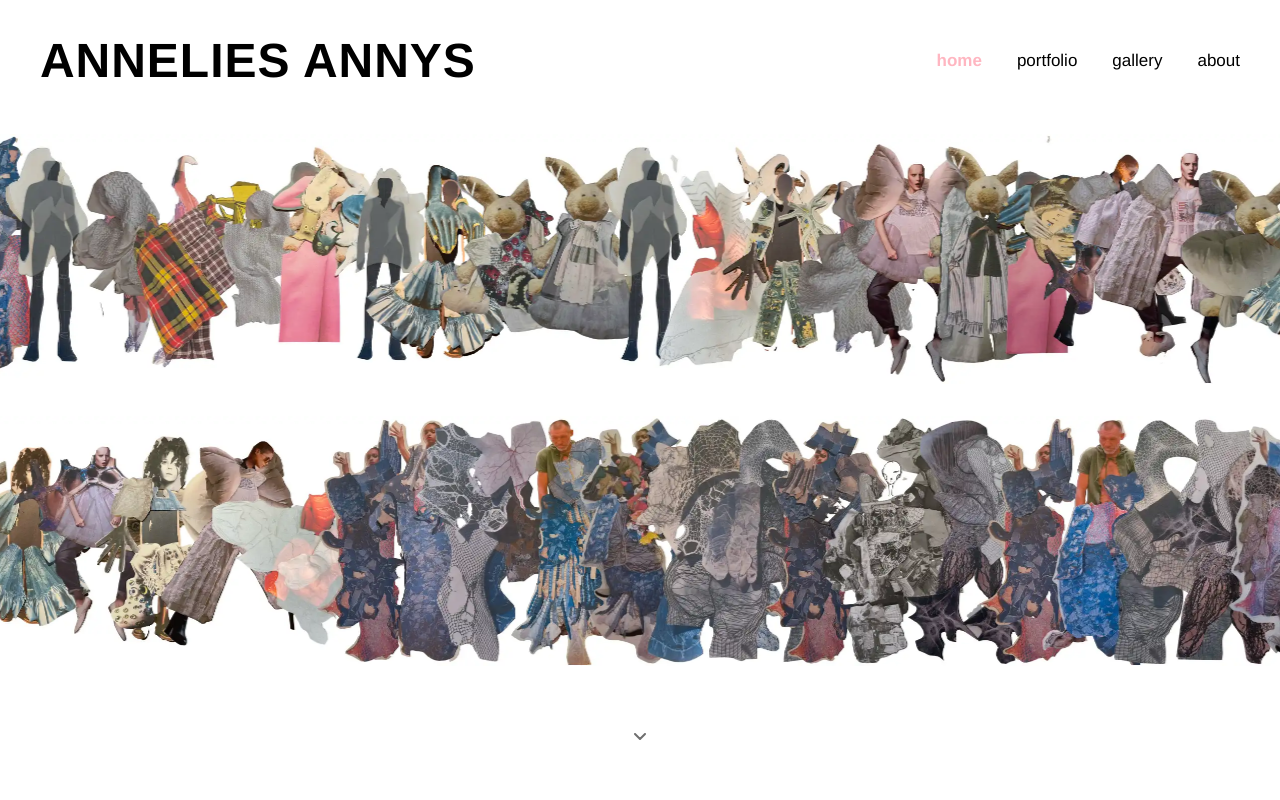
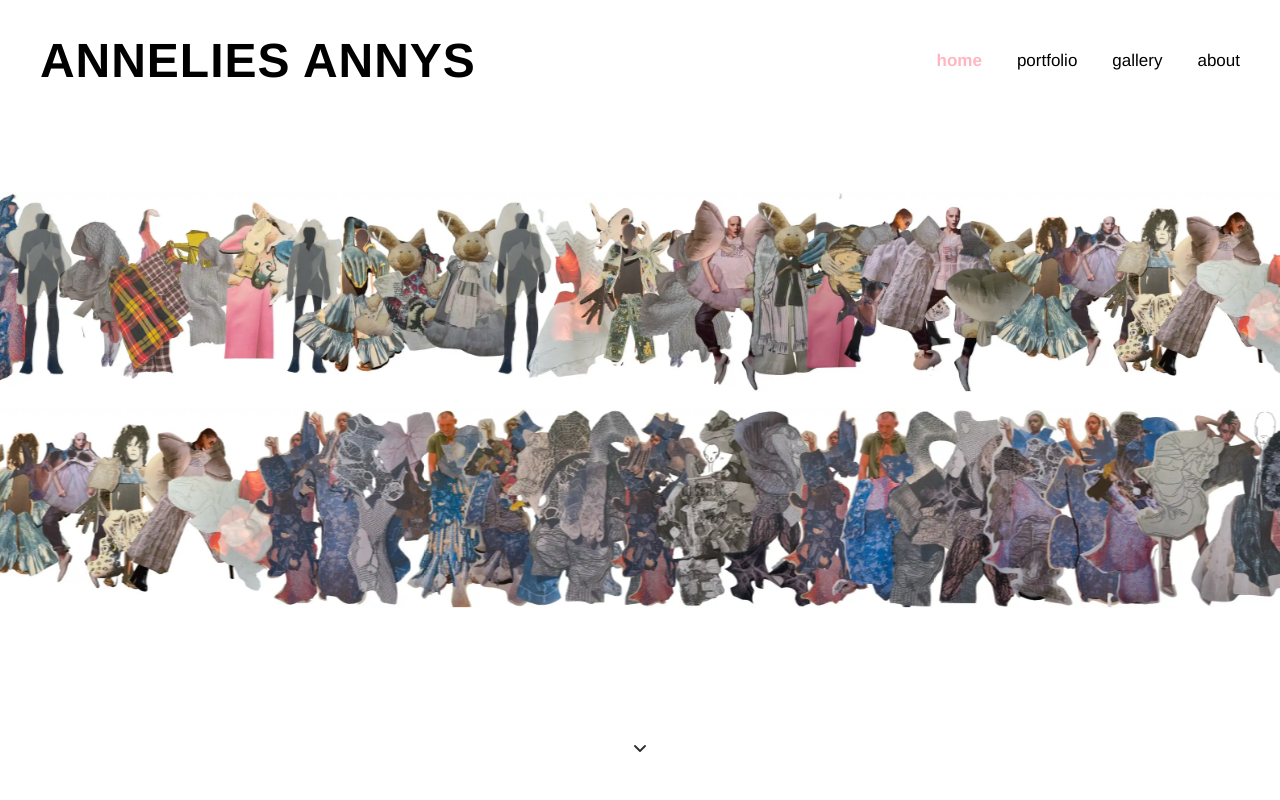
Before and after one commit to brentvervaet/anneliesannys-portfolio, a Vue app: page / in a window 1280 px wide. Shown: the top 800 px of the page. Built offline with nearby package versions, Linux system fonts and the light colour scheme.

Commit message:
refactor: clean up unused styles and improve hero section transitions

```diff
--- a/src/App.vue
+++ b/src/App.vue
@@ -53,8 +53,6 @@ watch(
 
 main {
   flex: 1;
-  text-align: left;
-  padding: 140px 0 0 0;
   background: #fff;
 }
 </style>
--- a/src/components/AppHeader.vue
+++ b/src/components/AppHeader.vue
@@ -3,7 +3,7 @@
     <div class="header-content">
       <!-- Left side: Title -->
       <div class="left-section">
-        <h1 class="page-title">
+        <h1 class="header-title">
           <RouterLink to="/">ANNELIES ANNYS</RouterLink>
         </h1>
       </div>
@@ -196,7 +196,16 @@ header {
   background: transparent;
 }
 
-header.over-video .page-title {
+.header-title {
+  margin: 0;
+  font-size: 3rem;
+  font-weight: bold;
+  color: black;
+  letter-spacing: 0.02em;
+  white-space: nowrap;
+}
+
+header.over-video .header-title {
   color: white;
 }
 
@@ -358,7 +367,7 @@ header.over-video .hamburger-line {
     gap: 20px;
   }
 
-  .page-title {
+  .header-title {
     font-size: 2rem;
   }
 
@@ -380,7 +389,7 @@ header.over-video .hamburger-line {
     padding: 15px 20px;
   }
 
-  .page-title {
+  .header-title {
     font-size: 1.5rem;
   }
 }
--- a/src/views/HomeView.vue
+++ b/src/views/HomeView.vue
@@ -3,11 +3,15 @@
     <!-- Hero Section with Carousel -->
     <section
       ref="heroSection"
-      class="hero-carousel flex flex-col items-center justify-center min-h-screen overflow-hidden"
-      :style="{ opacity: heroOpacity }"
+      class="hero-carousel overflow-hidden"
+      :style="{
+        opacity: heroOpacity,
+        transform: `translateY(${(1 - heroOpacity) * -50}px)`,
+        transition: 'opacity 0.3s ease-out, transform 0.3s ease-out',
+      }"
     >
       <!-- First carousel row - left to right -->
-      <div class="carousel-row mb-8">
+      <div class="carousel-row">
         <div class="carousel-track animate-scroll-left">
           <img
             v-for="n in 8"
@@ -50,7 +54,7 @@
 
     <!-- Portfolio Section -->
     <section id="portfolio" ref="portfolioSection" class="portfolio-section">
-      <div class="portfolio-container">
+      <!-- <div class="portfolio-container"> -->
       <div class="portfolio-grid">
         <div
           v-for="(project, index) in projects"
@@ -68,7 +72,7 @@
           </RouterLink>
         </div>
       </div>
-      </div>
+      <!-- </div> -->
     </section>
   </div>
 </template>
@@ -97,10 +101,10 @@ const handleScroll = () => {
   const scrollY = window.scrollY
   const viewportHeight = window.innerHeight
 
-  // Start fading when we're 60% through the viewport height
-  const fadeStart = viewportHeight * 0.6
-  // Complete fade when we reach 90% of viewport height
-  const fadeEnd = viewportHeight * 0.9
+  // Start fading when we're 70% through the hero section
+  const fadeStart = viewportHeight * 0.7
+  // Complete fade when we reach the end of hero section
+  const fadeEnd = viewportHeight
 
   if (scrollY <= fadeStart) {
     heroOpacity.value = 1
@@ -134,7 +138,7 @@ const handleScrollSnap = () => {
 
   const scrollY = window.scrollY
   const viewportHeight = window.innerHeight
-  const snapThreshold = viewportHeight * 0.3 // 30% of viewport height
+  const snapThreshold = viewportHeight * 0.4 // 40% of viewport height
 
   // Clear existing timer
   if (scrollTimer) {
@@ -143,7 +147,7 @@ const handleScrollSnap = () => {
 
   // Set a timer to trigger snap after scrolling stops
   scrollTimer = setTimeout(() => {
-    if (scrollY > snapThreshold && scrollY < viewportHeight) {
+    if (scrollY > snapThreshold && scrollY < viewportHeight * 0.8) {
       isScrolling = true
       scrollToPortfolio()
       setTimeout(() => {
@@ -173,36 +177,93 @@ onUnmounted(() => {
 </script>
 
 <style scoped>
-/* Portfolio Section Styles */
-.portfolio-section {
-  min-height: 100vh;
-  background: white;
-  padding: 100px 0;
-  margin-top: 100vh;
+/* ===== HOME PAGE STYLES ===== */
+.home {
+  position: relative;
 }
 
-.portfolio-container {
-  max-width: 1400px;
-  margin: 0 auto;
-  padding: 0 60px;
+/* ===== HERO SECTION STYLES ===== */
+.hero-carousel {
+  height: 100svh;
+  background: white;
+  z-index: 1;
+  display: flex;
+  flex-direction: column;
+  align-items: center;
+  justify-content: center;
+  margin-bottom: 10rem;
+}
+
+/* ===== CAROUSEL STYLES ===== */
+.carousel-row {
+  width: 100vw;
+}
+
+.carousel-row:first-child {
+  margin-bottom: 1rem;
+}
+
+.carousel-track {
+  display: flex;
+  width: fit-content;
+}
+
+.carousel-image {
+  height: 200px;
+  object-fit: cover;
+  flex-shrink: 0;
+  min-width: 300px;
+}
+
+.animate-scroll-left {
+  animation: scroll-left 90s linear infinite;
+}
+
+.animate-scroll-right {
+  animation: scroll-right 75s linear infinite;
+}
+
+/* ===== SCROLL INDICATOR STYLES ===== */
+.scroll-indicator {
+  position: absolute;
+  bottom: 40px;
+  cursor: pointer;
+}
+
+.scroll-arrow {
+  display: flex;
+  align-items: center;
+  justify-content: center;
+  transition: all 0.3s ease-in-out;
+}
+
+.scroll-arrow:hover {
+  color: rgba(255, 182, 193, 1);
+  transform: translateY(-5px);
+}
+
+/* ===== PORTFOLIO SECTION STYLES ===== */
+.portfolio-section {
+  min-height: 100lvh;
+  padding: 60px 0;
+  position: relative;
+  z-index: 2;
+  border-top: 1px solid black;
 }
 
 .portfolio-grid {
   display: grid;
   grid-template-columns: repeat(3, 1fr);
-  gap: 200px 120px;
-  align-items: start;
-  padding: 120px 0;
 }
 
-/* TODO: only load in when in viewport */
+/* ===== PROJECT CARD STYLES ===== */
 .project-card {
   opacity: 0;
   animation: fadeIn 0.8s ease-out forwards;
   transition: transform 0.4s ease;
 }
-/* TODO */
-/* Creative scattered positioning */
+
+/* TODO: Creative scattered positioning */
 .project-card:nth-child(1) {
   transform: translateX(0px) translateY(0px);
 }
@@ -215,31 +276,17 @@ onUnmounted(() => {
   transform: translateX(0px) translateY(0px);
 }
 
-/* TODO */
-/*
 .project-card:nth-child(4) {
-  transform: translateX(-90px) translateY(60px);
+  transform: translateX(0px) translateY(0px);
 }
 
 .project-card:nth-child(5) {
-  transform: translateX(100px) translateY(-80px);
+  transform: translateX(0px) translateY(0px);
 }
 
 .project-card:nth-child(6) {
-  transform: translateX(-50px) translateY(100px);
+  transform: translateX(0px) translateY(0px);
 }
-
-.project-card:nth-child(7) {
-  transform: translateX(70px) translateY(-120px);
-}
-
-.project-card:nth-child(8) {
-  transform: translateX(-80px) translateY(40px);
-}
-
-.project-card:nth-child(9) {
-  transform: translateX(90px) translateY(-60px);
-} */
 
 .project-link {
   display: block;
@@ -251,10 +298,7 @@ onUnmounted(() => {
   position: relative;
   aspect-ratio: 3 / 4;
   overflow: hidden;
-  background: #f5f5f5;
-  margin-bottom: 24px;
-  border-radius: 2px;
-  max-width: 280px;
+  max-width: 300px;
   margin: 0 auto;
 }
 
@@ -265,10 +309,6 @@ onUnmounted(() => {
   transition:
     transform 0.6s ease,
     filter 0.3s ease;
-}
-
-.project-card:hover .project-image {
-  transform: scale(1.05);
 }
 
 .project-overlay {
@@ -285,10 +325,6 @@ onUnmounted(() => {
   transition: opacity 0.3s ease;
 }
 
-.project-card:hover .project-overlay {
-  opacity: 1;
-}
-
 .view-text {
   color: white;
   font-size: 1rem;
@@ -298,7 +334,7 @@ onUnmounted(() => {
   font-family: 'Helvetica Neue', sans-serif;
 }
 
-/* Animations */
+/* ===== ANIMATIONS ===== */
 @keyframes fadeInUp {
   from {
     opacity: 0;
@@ -319,19 +355,30 @@ onUnmounted(() => {
   }
 }
 
-/* Responsive - Mobile styles will be added later */
-@media (max-width: 768px) {
-  .portfolio-grid {
-    grid-template-columns: 1fr;
-    gap: 40px;
+/* ===== MEDIA QUERIES ===== */
+@media (min-width: 480px) {
+  /* small phones */
 }
 
-  .portfolio-container {
-    padding: 0 20px;
+@media (min-width: 768px) {
+  /* tablets */
 }
 
-  .portfolio-title {
-    font-size: 2.5rem;
+@media (min-width: 1024px) {
+  /* small desktops */
+}
+
+@media (min-width: 1025px) {
+  .project-card:hover .project-image {
+    transform: scale(1.05);
+  }
+
+  .project-card:hover .project-overlay {
+    opacity: 1;
   }
 }
+
+@media (min-width: 1440px) {
+  /* large desktops */
+}
 </style>
```
Also changed, not shown: src/assets/tailwind.css. Lines whose indentation alone changed are shown as unchanged.
